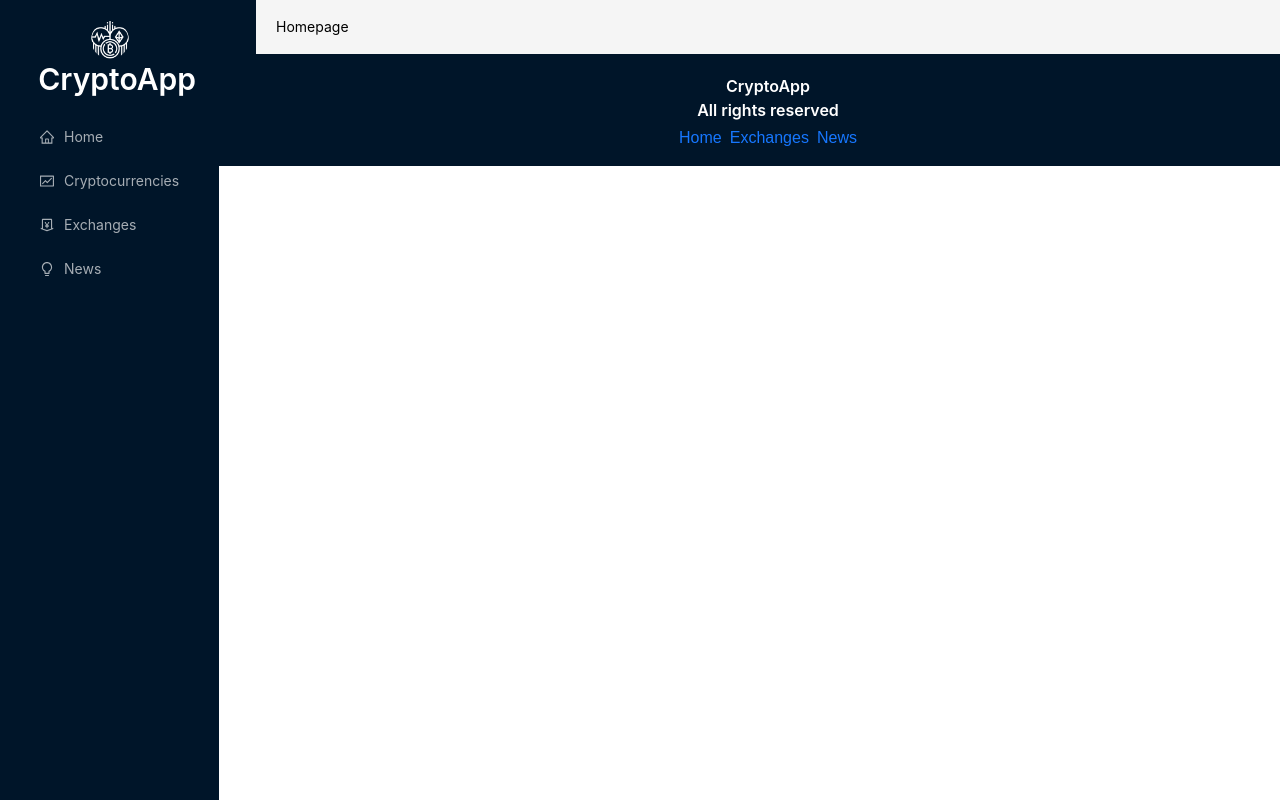
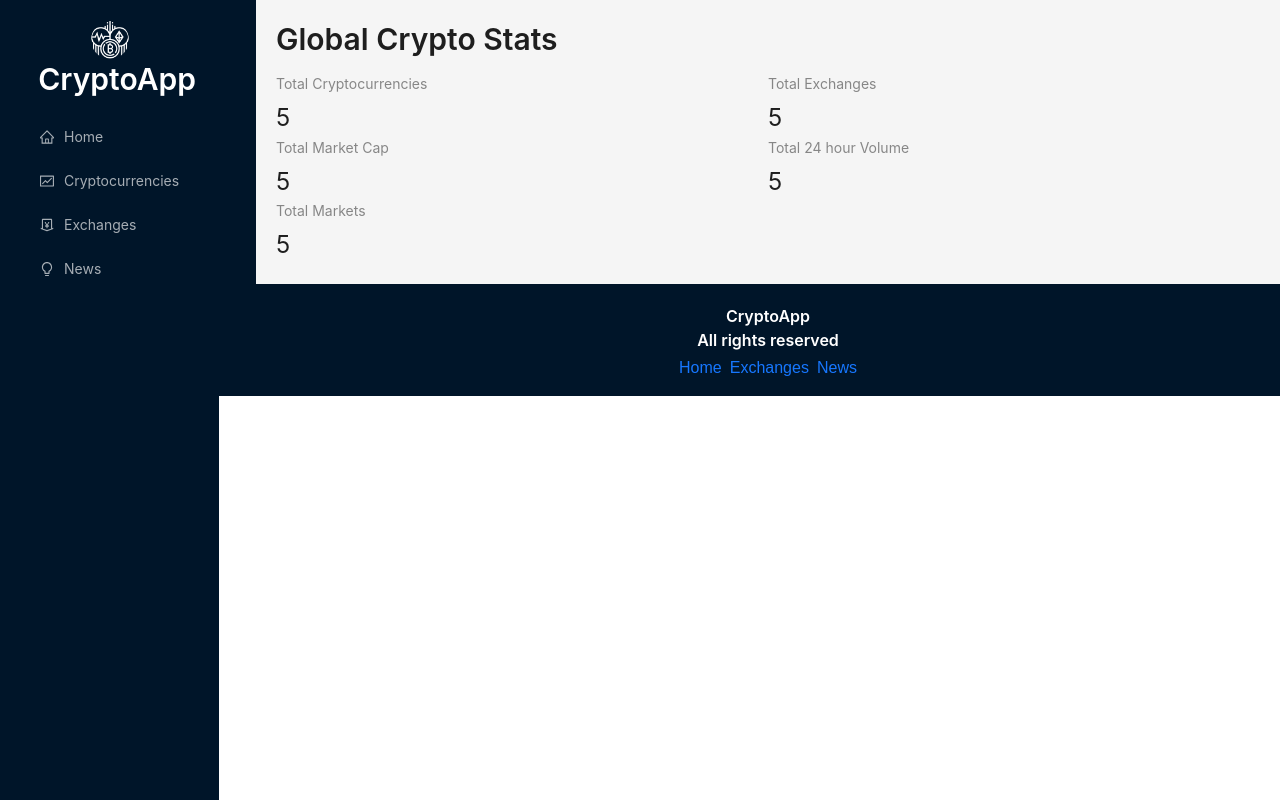
Before and after one commit to finndied/crypto-app, a React (Create React App) app: page / in a window 1280 px wide. Built offline with nearby package versions, Linux system fonts and the light colour scheme.

Commit message:
add content in homepage

```diff
--- a/src/components/Homepage.jsx
+++ b/src/components/Homepage.jsx
@@ -1,7 +1,23 @@
 import React from 'react'
+import millify from 'millify'
+import { Typography, Row, Col, Statistic } from 'antd'
+import { Link } from 'react-router-dom'
+
+const {Title} = Typography
 
 const Homepage = () => {
-	return <div>Homepage</div>
+	return (
+		<>
+			<Title level={2} className='heading'>Global Crypto Stats</Title>
+			<Row>
+				<Col span={12}><Statistic title='Total Cryptocurrencies' value='5'/></Col>
+				<Col span={12}><Statistic title='Total Exchanges' value='5'/></Col>
+				<Col span={12}><Statistic title='Total Market Cap' value='5'/></Col>
+				<Col span={12}><Statistic title='Total 24 hour Volume' value='5'/></Col>
+				<Col span={12}><Statistic title='Total Markets' value='5'/></Col>
+			</Row>
+		</>
+	)
 }
 
 export default Homepage
```
